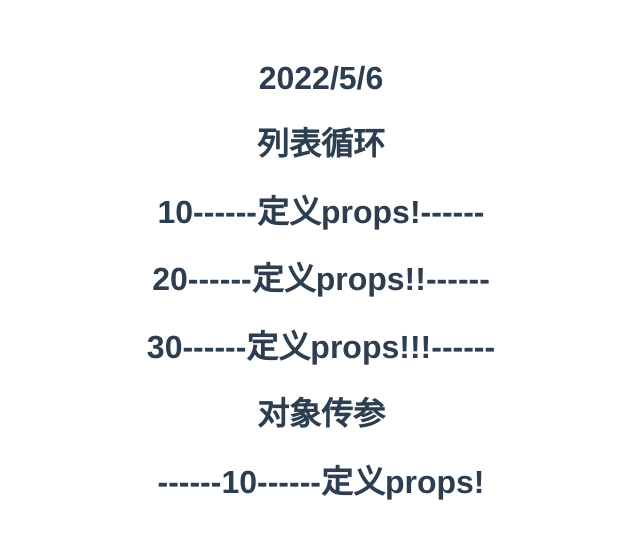
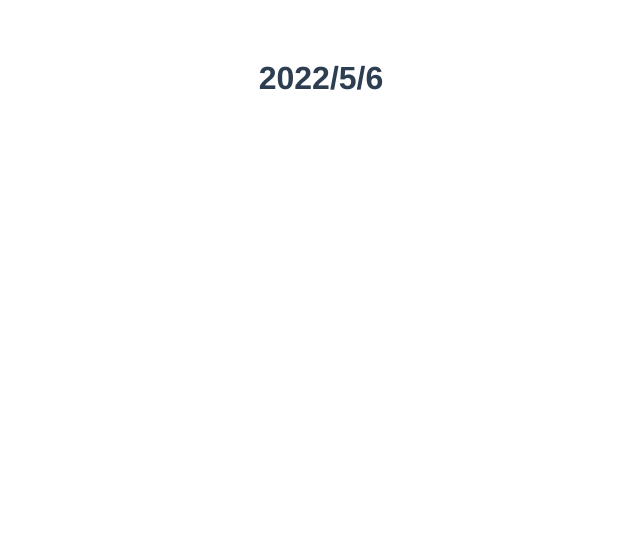
Before and after one commit to study-three-js/vue3-three.js, a Vue app: page / in a window 1280 px wide. Shown: the top 538 px of the page, without its empty margins (319-959 px from the left). Built offline with nearby package versions, Linux system fonts and the light colour scheme.

Commit message:
路由项目init

```diff
--- a/src/App.vue
+++ b/src/App.vue
@@ -4,23 +4,10 @@
  * @Author: Lp
  * @Date: 2022-06-04 10:26:48
  * @LastEditors: Lp
- * @LastEditTime: 2022-06-05 10:52:55
+ * @LastEditTime: 2022-06-09 20:16:16
 -->
 <template>
   <h1>{{ msg }}</h1>
-  <!-- 父子传参 props = property -->
-  <!-- <ListItemVue :num="artice.num" :title="artice.title"></ListItemVue> -->
-
-  <h1>列表循环</h1>
-  <!-- <ListItemVue v-for="(item, index) in articeList" :key="index" :num="item.num" :title="item.title"
-    @finish-read="changeTitle(index)"></ListItemVue> -->
-
-  <!-- 子组件如果和父组件的参数一起穿的时候，子组件的参数则写为$event,这个叫事件数据 -->
-  <ListItemVue v-for="(item, index) in articeList" :key="index" :num="item.num" :title="item.title"
-    @finish-read="changeTitle(index, $event)"></ListItemVue>
-
-  <h1>对象传参</h1>
-  <ListItemVue :artice="artice"></ListItemVue>
 </template>
 
 <script setup>
@@ -30,38 +17,6 @@ import ListItemVue from './components/ListItem.vue';
 import { ref, reactive, computed, watch } from 'vue'
 
 let msg = ref('2022/5/6'); //创建响应式数据
-let artice = reactive({
-  num: 10,
-  title: '定义props!'
-})
-
-let articeList = reactive([
-  {
-    num: 10,
-    title: '定义props!'
-  },
-  {
-    num: 20,
-    title: '定义props!!'
-  },
-  {
-    num: 30,
-    title: '定义props!!!'
-  },
-])
-
-// function changeTitle(index) {
-function changeTitle(index, $event) {
-  // articeList[index].title += "[已阅]"
-
-  //$event为事件数据
-  // articeList[index].title += $event
-
-  //判断一下 只是第一次的时候添加
-  if (articeList[index].title.indexOf($event) == -1) {
-    articeList[index].title += $event
-  }
-}
 </script>
 
 <style>
--- /dev/null
+++ b/src/App父子组件传参.vue
@@ -0,0 +1,76 @@
+<!--
+ * @Descripttion:
+ * @version:
+ * @Author: Lp
+ * @Date: 2022-06-04 10:26:48
+ * @LastEditors: Lp
+ * @LastEditTime: 2022-06-05 10:52:55
+-->
+<template>
+  <h1>{{ msg }}</h1>
+  <!-- 父子传参 props = property -->
+  <!-- <ListItemVue :num="artice.num" :title="artice.title"></ListItemVue> -->
+
+  <h1>列表循环</h1>
+  <!-- <ListItemVue v-for="(item, index) in articeList" :key="index" :num="item.num" :title="item.title"
+    @finish-read="changeTitle(index)"></ListItemVue> -->
+
+  <!-- 子组件如果和父组件的参数一起穿的时候，子组件的参数则写为$event,这个叫事件数据 -->
+  <ListItemVue v-for="(item, index) in articeList" :key="index" :num="item.num" :title="item.title"
+    @finish-read="changeTitle(index, $event)"></ListItemVue>
+
+  <h1>对象传参</h1>
+  <ListItemVue :artice="artice"></ListItemVue>
+</template>
+
+<script setup>
+// This starter template is using Vue 3 <script setup> SFCs
+// Check out https://v3.vuejs.org/api/sfc-script-setup.html#sfc-script-setup
+import ListItemVue from './components/ListItem.vue';
+import { ref, reactive, computed, watch } from 'vue'
+
+let msg = ref('2022/5/6'); //创建响应式数据
+let artice = reactive({
+  num: 10,
+  title: '定义props!'
+})
+
+let articeList = reactive([
+  {
+    num: 10,
+    title: '定义props!'
+  },
+  {
+    num: 20,
+    title: '定义props!!'
+  },
+  {
+    num: 30,
+    title: '定义props!!!'
+  },
+])
+
+// function changeTitle(index) {
+function changeTitle(index, $event) {
+  // articeList[index].title += "[已阅]"
+
+  //$event为事件数据
+  // articeList[index].title += $event
+
+  //判断一下 只是第一次的时候添加
+  if (articeList[index].title.indexOf($event) == -1) {
+    articeList[index].title += $event
+  }
+}
+</script>
+
+<style>
+#app {
+  font-family: Avenir, Helvetica, Arial, sans-serif;
+  -webkit-font-smoothing: antialiased;
+  -moz-osx-font-smoothing: grayscale;
+  text-align: center;
+  color: #2c3e50;
+  margin-top: 60px;
+}
+</style>
```
